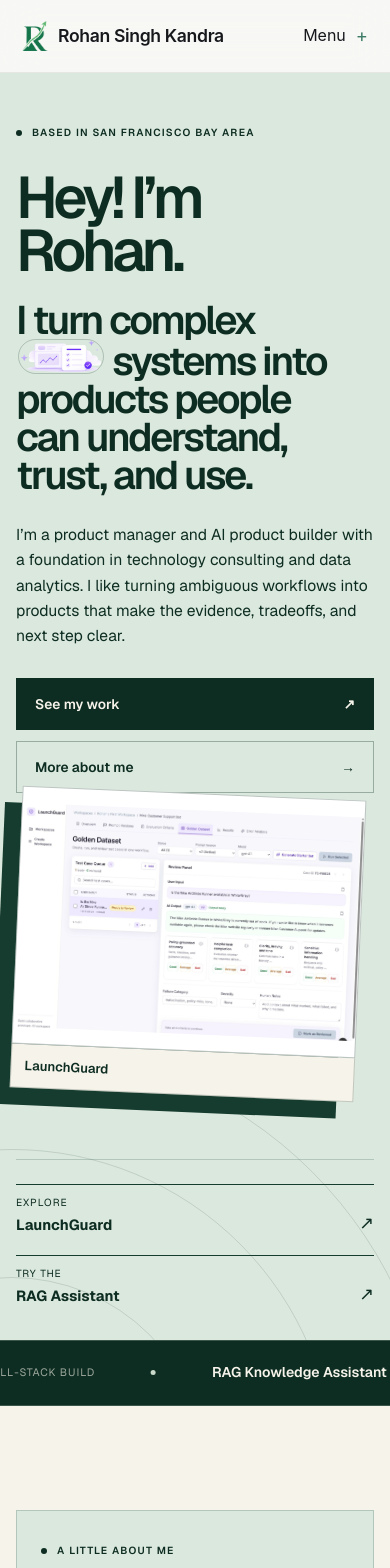
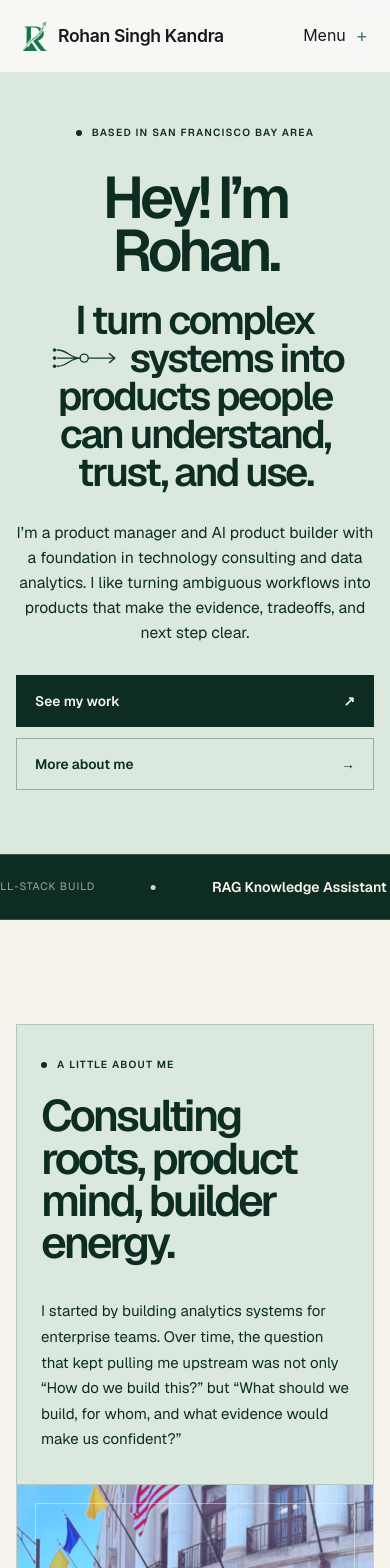
Before and after one commit to rohankandra1998-pmtech/RohanPortfolioWebsite, a Next.js app: page / in a window 390 px wide. Shown: the top 1568 px of the page. Built offline with nearby package versions, Linux system fonts and the light colour scheme.

Commit message:
fix: refine homepage hero and experience

```diff
--- a/app/home.css
+++ b/app/home.css
@@ -60,18 +60,19 @@
 .home-hero {
   background: var(--home-mint);
   color: var(--home-forest-deep);
-  min-height: min(960px, calc(100svh - 36px));
+  min-height: min(900px, calc(100svh - 36px));
   overflow: hidden;
   position: relative;
 }
 
 .home-hero__field {
-  bottom: -44%;
-  height: 850px;
+  bottom: -68%;
+  height: min(86vw, 1100px);
+  left: 50%;
   pointer-events: none;
   position: absolute;
-  right: -12%;
-  width: 850px;
+  transform: translateX(-50%);
+  width: min(86vw, 1100px);
 }
 
 .home-hero__field span {
@@ -90,18 +91,27 @@
 }
 
 .home-hero__inner {
+  align-items: center;
+  display: flex;
+  justify-content: center;
   min-height: inherit;
-  padding-block: clamp(78px, 9vh, 118px) 48px;
+  padding-block: clamp(72px, 9vh, 106px);
   position: relative;
 }
 
 .home-hero__copy {
   position: relative;
+  text-align: center;
+  width: 100%;
   z-index: 2;
 }
 
+.home-hero .home-kicker {
+  justify-content: center;
+}
+
 .home-hero h1 {
-  font-size: clamp(3.75rem, 6.7vw, 6.7rem);
+  font-size: clamp(3.75rem, 6.35vw, 6.35rem);
   font-weight: 520;
   letter-spacing: -0.072em;
   line-height: 0.88;
@@ -113,37 +123,37 @@
   font-weight: 520;
   letter-spacing: -0.065em;
   line-height: 0.94;
-  margin-top: 30px;
+  margin: 30px auto 0;
   max-width: 112rem;
   text-wrap: balance;
 }
 
-.home-inline-image {
-  aspect-ratio: 2.45 / 1;
-  border: 1px solid rgba(14, 45, 34, 0.22);
-  border-radius: 999px;
-  display: inline-block;
-  margin-inline: 0.06em 0.02em;
-  overflow: hidden;
-  position: relative;
+.home-inline-system-mark {
+  color: var(--home-forest);
+  display: inline-grid;
+  height: 0.66em;
+  margin-inline: 0.08em 0.02em;
+  place-items: center;
   vertical-align: 0.02em;
-  width: clamp(78px, 10vw, 150px);
+  width: clamp(76px, 8vw, 128px);
 }
 
-.home-inline-image img {
-  object-fit: cover;
-  transition: transform 0.7s var(--ease);
+.home-inline-system-mark svg {
+  height: 100%;
+  overflow: visible;
+  transition: transform 0.5s var(--ease);
+  width: 100%;
 }
 
-.home-hero h2:hover .home-inline-image img {
-  transform: scale(1.07);
+.home-hero h2:hover .home-inline-system-mark svg {
+  transform: scaleX(1.08);
 }
 
 .home-hero__intro {
   font-size: clamp(1rem, 1.45vw, 1.18rem);
   line-height: 1.65;
-  margin-top: 38px !important;
-  max-width: 575px;
+  margin: 38px auto 0 !important;
+  max-width: 650px;
 }
 
 .home-hero__actions,
@@ -151,6 +161,7 @@
   display: flex;
   flex-wrap: wrap;
   gap: 11px;
+  justify-content: center;
   margin-top: 30px;
 }
 
@@ -203,126 +214,6 @@
 .home-button--outline:hover {
   background: rgba(246, 243, 234, 0.66);
   border-color: var(--home-forest);
-}
-
-.home-button--cream {
-  background: var(--home-cream);
-  border-color: var(--home-cream);
-  color: var(--home-forest-deep);
-}
-
-.home-button--cream:hover {
-  background: var(--home-mint);
-  border-color: var(--home-mint);
-}
-
-.home-hero__visual {
-  bottom: 106px;
-  margin: 0;
-  position: absolute;
-  right: 0;
-  width: min(34vw, 430px);
-  z-index: 3;
-}
-
-.home-hero__visual::before {
-  background: var(--home-forest);
-  content: "";
-  height: 100%;
-  left: -17px;
-  position: absolute;
-  top: 17px;
-  width: 100%;
-}
-
-.home-hero__visual-frame {
-  aspect-ratio: 4 / 3;
-  background: #ffffff;
-  border: 1px solid rgba(14, 45, 34, 0.28);
-  overflow: hidden;
-  position: relative;
-}
-
-.home-hero__visual-frame img {
-  object-fit: contain;
-  transition: transform 0.7s var(--ease);
-}
-
-.home-hero__visual:hover img {
-  transform: scale(1.05);
-}
-
-.home-hero__visual figcaption {
-  align-items: flex-start;
-  background: var(--home-cream);
-  border: 1px solid rgba(14, 45, 34, 0.22);
-  border-top: 0;
-  display: flex;
-  gap: 18px;
-  justify-content: space-between;
-  padding: 11px 13px;
-  position: relative;
-}
-
-.home-hero__visual figcaption span:first-child {
-  font-size: 0.82rem;
-  font-weight: 600;
-}
-
-.home-hero__visual figcaption span:last-child {
-  color: rgba(14, 45, 34, 0.7);
-  font-size: 0.62rem;
-  line-height: 1.4;
-  max-width: 190px;
-  text-align: right;
-}
-
-.home-hero__quick-links {
-  bottom: 42px;
-  display: flex;
-  gap: 28px;
-  left: 0;
-  position: absolute;
-  z-index: 4;
-}
-
-.home-quick-link {
-  align-items: end;
-  border-top: 1px solid var(--home-forest);
-  display: grid;
-  gap: 2px 42px;
-  grid-template-columns: 1fr auto;
-  min-width: 218px;
-  padding-top: 10px;
-  transition: color 0.3s var(--ease);
-}
-
-.home-quick-link:hover {
-  color: #2f765b;
-}
-
-.home-quick-link span {
-  font-size: 0.64rem;
-  grid-column: 1;
-  letter-spacing: 0.09em;
-  text-transform: uppercase;
-}
-
-.home-quick-link strong {
-  font-size: 0.92rem;
-  grid-column: 1;
-}
-
-.home-quick-link b {
-  font-size: 1.1rem;
-  font-weight: 400;
-  grid-column: 2;
-  grid-row: 1 / 3;
-  transition: transform 0.3s var(--ease);
-}
-
-.home-quick-link:hover b {
-  transform: translate(3px, -3px);
 }
 
 .home-marquee {
@@ -610,46 +501,64 @@
 }
 
 .home-experience {
-  background: var(--home-forest-deep);
-  color: var(--home-cream);
-  padding-block: clamp(118px, 13vw, 182px);
+  background: #e8eee5;
+  border-bottom: 1px solid var(--home-rule);
+  border-top: 1px solid var(--home-rule);
+  color: var(--home-forest-deep);
+  overflow: hidden;
+  padding-block: clamp(116px, 12vw, 170px);
 }
 
 .home-experience__inner {
+  align-items: start;
   display: grid;
-  gap: 80px;
-  grid-template-columns: minmax(0, 0.9fr) minmax(0, 1.1fr);
+  gap: clamp(52px, 8vw, 120px);
+  grid-template-columns: minmax(260px, 0.72fr) minmax(0, 1.28fr);
 }
 
 .home-experience .home-kicker {
-  color: #99c3a8;
+  color: var(--home-forest);
 }
 
 .home-experience h2 {
-  color: var(--home-cream);
-  font-size: clamp(4.8rem, 10vw, 10.5rem);
+  color: var(--home-forest-deep);
+  font-size: clamp(4.2rem, 7vw, 7.2rem);
   font-weight: 520;
-  letter-spacing: -0.08em;
-  line-height: 0.78;
+  letter-spacing: -0.075em;
+  line-height: 0.84;
   margin-top: 30px;
 }
 
-.home-experience__inner > div:last-child {
-  border-left: 1px solid rgba(246, 243, 234, 0.24);
+.home-experience__proof {
+  border-left: 1px solid var(--home-rule);
   padding-left: clamp(36px, 6vw, 84px);
 }
 
-.home-experience__inner > div:last-child p {
-  color: rgba(246, 243, 234, 0.82);
-  font-size: clamp(1.35rem, 2.25vw, 2.1rem);
-  letter-spacing: -0.025em;
+.home-experience__summary {
+  max-width: 800px;
+}
+
+.home-experience__summary strong {
+  color: var(--home-forest);
+  display: block;
+  font-size: clamp(4.8rem, 8vw, 8.2rem);
+  font-weight: 520;
+  letter-spacing: -0.08em;
+  line-height: 0.76;
+}
+
+.home-experience__summary span {
+  display: block;
+  font-size: clamp(1.35rem, 2.15vw, 2rem);
+  letter-spacing: -0.03em;
   line-height: 1.35;
-  max-width: 650px;
+  margin-top: 36px;
+  text-wrap: pretty;
 }
 
 .home-experience .home-button {
   margin-top: 42px;
-  min-width: 170px;
+  min-width: 226px;
 }
 
 .home-principles {
@@ -816,16 +725,12 @@
 
 @media (max-width: 1120px) {
   .home-hero {
-    min-height: 940px;
+    min-height: 860px;
   }
 
   .home-hero h2 {
     font-size: clamp(3.1rem, 6vw, 4.25rem);
     max-width: 960px;
-  }
-
-  .home-hero__visual {
-    width: min(38vw, 380px);
   }
 
   .home-work__layout {
@@ -855,7 +760,7 @@
   .home-hero__inner {
     display: flex;
     flex-direction: column;
-    padding-block: 64px 32px;
+    padding-block: 64px;
   }
 
   .home-hero h1 {
@@ -868,36 +773,12 @@
     margin-top: 24px;
   }
 
-  .home-inline-image {
-    width: clamp(72px, 22vw, 116px);
+  .home-inline-system-mark {
+    width: clamp(72px, 18vw, 110px);
   }
 
   .home-hero__intro {
     max-width: 610px;
-  }
-
-  .home-hero__visual {
-    bottom: auto;
-    margin: 70px 0 0 auto;
-    position: relative;
-    right: auto;
-    width: min(92%, 480px);
-  }
-
-  .home-hero__quick-links {
-    border-top: 1px solid var(--home-rule);
-    bottom: auto;
-    gap: 18px;
-    left: auto;
-    margin-top: 64px;
-    padding-top: 24px;
-    position: relative;
-    width: 100%;
-  }
-
-  .home-quick-link {
-    flex: 1;
-    min-width: 0;
   }
 
   .home-about__grid {
@@ -954,17 +835,17 @@
   }
 
   .home-experience__inner {
-    gap: 58px;
+    gap: 48px;
     grid-template-columns: 1fr;
   }
 
   .home-experience h2 {
-    font-size: clamp(4.6rem, 20vw, 8.5rem);
+    font-size: clamp(4.2rem, 13vw, 6.8rem);
   }
 
-  .home-experience__inner > div:last-child {
+  .home-experience__proof {
     border-left: 0;
-    border-top: 1px solid rgba(246, 243, 234, 0.24);
+    border-top: 1px solid var(--home-rule);
     padding-left: 0;
     padding-top: 42px;
   }
@@ -1064,24 +945,6 @@
     width: 100%;
   }
 
-  .home-hero__visual {
-    margin-top: 54px;
-    width: calc(100% - 14px);
-  }
-
-  .home-hero__visual figcaption span:last-child {
-    display: none;
-  }
-
-  .home-hero__quick-links {
-    align-items: stretch;
-    flex-direction: column;
-  }
-
-  .home-quick-link {
-    width: 100%;
-  }
-
   .home-marquee__track {
     min-height: 64px;
   }
@@ -1135,11 +998,16 @@
   }
 
   .home-experience h2 {
-    font-size: 4.65rem;
+    font-size: 3.85rem;
   }
 
-  .home-experience__inner > div:last-child p {
-    font-size: 1.35rem;
+  .home-experience__summary strong {
+    font-size: 4.4rem;
+  }
+
+  .home-experience__summary span {
+    font-size: 1.25rem;
+    margin-top: 28px;
   }
 
   .home-connect h2 {
@@ -1159,7 +1027,7 @@
 
   .home-word,
   .home-work-card .project-card,
-  [data-home-float],
+  [data-home-experience],
   [data-home-intro] {
     opacity: 1 !important;
     transform: none !important;
--- a/app/page.tsx
+++ b/app/page.tsx
@@ -55,15 +55,33 @@ export default function HomePage() {
               <h1 data-home-intro>Hey! I’m Rohan.</h1>
               <h2 data-home-intro>
                 {statementStart}
-                <span aria-hidden="true" className="home-inline-image">
-                  <Image
-                    alt=""
-                    fill
-                    priority
-                    sizes="(max-width: 560px) 72px, 132px"
-                    src="/images/projects/launchguard-overview.webp"
-                    unoptimized
-                  />
+                <span aria-hidden="true" className="home-inline-system-mark">
+                  <svg fill="none" viewBox="0 0 160 56">
+                    <circle cx="10" cy="10" fill="currentColor" r="4" />
+                    <circle cx="10" cy="28" fill="currentColor" r="4" />
+                    <circle cx="10" cy="46" fill="currentColor" r="4" />
+                    <path
+                      d="M16 10c25 0 26 18 52 18M16 28h52M16 46c25 0 26-18 52-18"
+                      stroke="currentColor"
+                      strokeLinecap="round"
+                      strokeWidth="3"
+                    />
+                    <circle
+                      cx="76"
+                      cy="28"
+                      fill="var(--home-mint)"
+                      r="9"
+                      stroke="currentColor"
+                      strokeWidth="3"
+                    />
+                    <path
+                      d="M86 28h58m0 0-12-10m12 10-12 10"
+                      stroke="currentColor"
+                      strokeLinecap="round"
+                      strokeLinejoin="round"
+                      strokeWidth="3"
+                    />
+                  </svg>
                 </span>{" "}
                 {statementMarker}
                 {statementEnd}
@@ -85,46 +103,6 @@ export default function HomePage() {
                   More about me <span aria-hidden="true">→</span>
                 </Link>
               </div>
-            </div>
-
-            <figure className="home-hero__visual" data-home-float>
-              <div className="home-hero__visual-frame">
-                <Image
-                  alt={projects[0].imageAlt}
-                  fill
-                  priority
-                  sizes="(max-width: 820px) 88vw, 34vw"
-                  src={projects[0].image}
-                  unoptimized
-                />
-              </div>
-              <figcaption>
-                <span>{projects[0].title}</span>
-                <span>{projects[0].kicker}</span>
-              </figcaption>
-            </figure>
-
-            <div className="home-hero__quick-links" data-home-intro>
-              <a
-                className="home-quick-link focus-ring"
-                href={projects[0].liveUrl}
-                rel="noreferrer"
-                target="_blank"
-              >
-                <span>Explore</span>
-                <strong>LaunchGuard</strong>
-                <b aria-hidden="true">↗</b>
-              </a>
-              <a
-                className="home-quick-link focus-ring"
-                href={projects[1].liveUrl}
-                rel="noreferrer"
-                target="_blank"
-              >
-                <span>Try the</span>
-                <strong>RAG Assistant</strong>
-                <b aria-hidden="true">↗</b>
-              </a>
             </div>
           </div>
         </section>
@@ -216,18 +194,26 @@ export default function HomePage() {
 
         <section className="home-experience">
           <div className="home-wrap home-experience__inner">
-            <div>
+            <div className="home-experience__heading" data-home-experience>
               <p className="home-kicker">The path so far</p>
               <h2>Experience</h2>
             </div>
-            <div>
-              <p>
-                Product discovery, AI workflows, enterprise analytics,
-                stakeholder alignment, and an enduring habit of making the
-                complicated clear.
+            <div className="home-experience__proof" data-home-experience>
+              <p className="home-experience__summary">
+                <strong>4+ years</strong>
+                <span>
+                  {" "}
+                  across product management, AI, analytics, and consulting,
+                  shipping 0-to-1 products for early-stage teams and modernizing
+                  enterprise systems across healthcare, supply chain, utilities,
+                  and insurance.
+                </span>
               </p>
-              <Link className="home-button home-button--cream focus-ring" href="/experience">
-                Experience <span aria-hidden="true">↗</span>
+              <Link
+                className="home-button home-button--ink focus-ring"
+                href="/experience"
+              >
+                Explore my experience <span aria-hidden="true">↗</span>
               </Link>
             </div>
           </div>
--- a/components/home-motion.tsx
+++ b/components/home-motion.tsx
@@ -18,7 +18,7 @@ export function HomeMotion({ children }: { children: React.ReactNode }) {
 
       if (reduceMotion) {
         gsap.set(
-          "[data-home-intro], [data-home-float], [data-home-word], .home-work-card .project-card",
+          "[data-home-intro], [data-home-experience], [data-home-word], .home-work-card .project-card",
           { clearProps: "all" },
         );
         return;
@@ -31,29 +31,18 @@ export function HomeMotion({ children }: { children: React.ReactNode }) {
           duration: 0.9,
           stagger: 0.08,
           y: 32,
-        })
-        .from(
-          "[data-home-float]",
-          {
-            autoAlpha: 0,
-            duration: 1.05,
-            rotate: 2.5,
-            scale: 0.88,
-            y: 48,
-          },
-          0.18,
-        );
+        });
 
-      gsap.to("[data-home-float]", {
-        ease: "none",
-        rotate: -1.5,
+      gsap.from("[data-home-experience]", {
+        autoAlpha: 0,
+        duration: 0.9,
+        ease: "power3.out",
+        stagger: 0.12,
         scrollTrigger: {
-          end: "bottom top",
-          scrub: 0.8,
-          start: "top top",
-          trigger: ".home-hero",
+          start: "top 74%",
+          trigger: ".home-experience",
         },
-        yPercent: -12,
+        y: 42,
       });
 
       const wordSection = document.querySelector("[data-home-word-section]");
```
